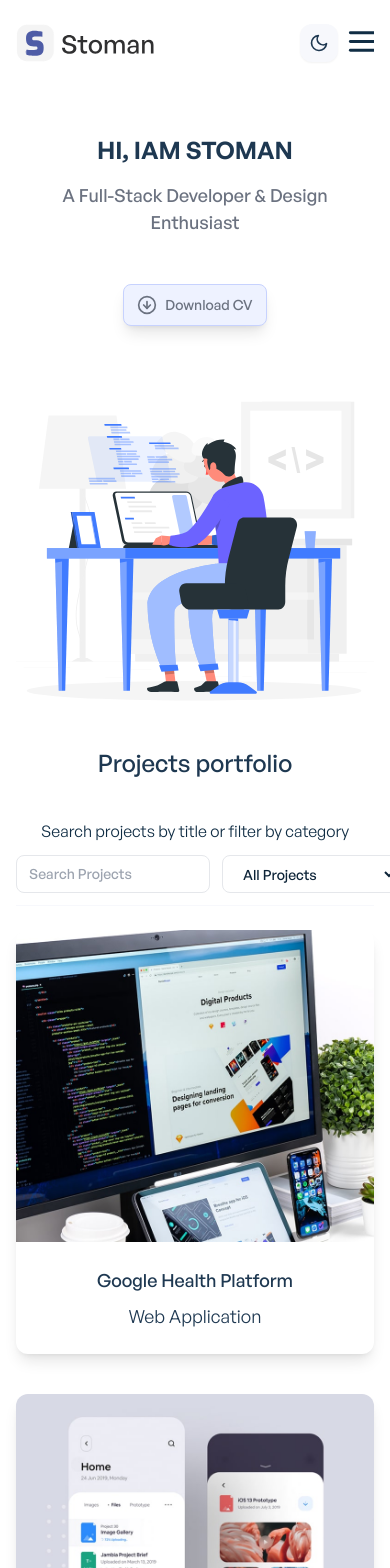
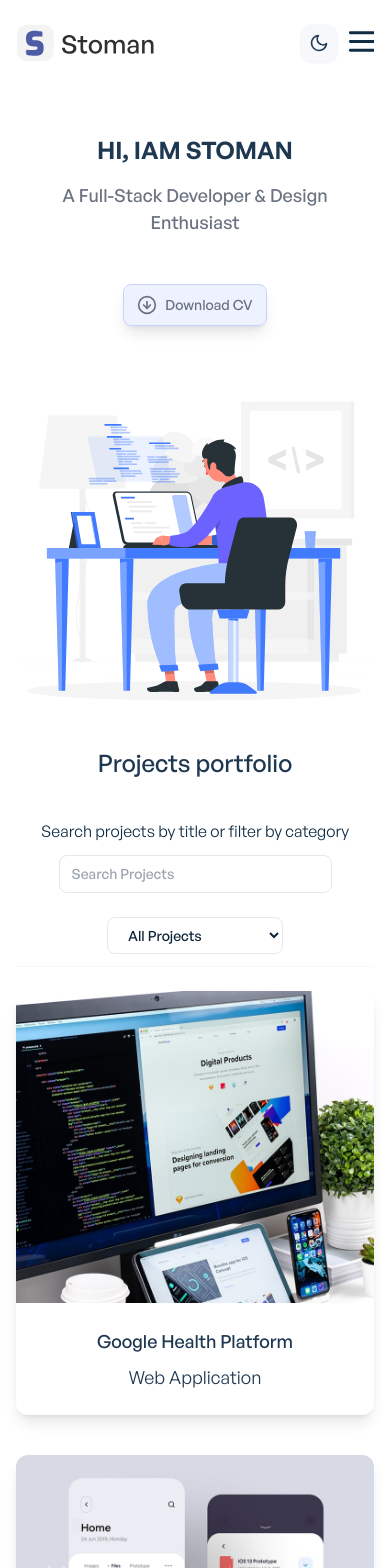
Before and after one commit to ShahbazVK/my-own-freelance-portfolio, a React (Create React App) app: page / in a window 390 px wide. Shown: the top 1568 px of the page. Built offline with nearby package versions, Linux system fonts and the light colour scheme.

Commit message:
fixed search project, footer, header

```diff
--- a/src/components/projects/ProjectsFilter.jsx
+++ b/src/components/projects/ProjectsFilter.jsx
@@ -12,6 +12,7 @@ const ProjectsFilter = ({ setSelectProject }) => {
 				setSelectProject(e.target.value);
 			}}
 			className="font-general-medium
+				select-box-input
                 px-4
                 sm:px-6
                 py-2
--- a/src/components/projects/ProjectsGrid.jsx
+++ b/src/components/projects/ProjectsGrid.jsx
@@ -37,7 +37,9 @@ const ProjectsGrid = () => {
 				</h3>
 				<div
 					className="
-                        flex
+                        sm:flex
+						block
+						text-center
                         justify-between
                         border-b border-primary-light
                         dark:border-secondary-dark
@@ -45,7 +47,7 @@ const ProjectsGrid = () => {
                         gap-3
                         "
 				>
-					<div className="flex justify-between gap-2">
+					<div className="flex sm:justify-between justify-center gap-2">
 						<span
 							className="
                                 hidden
@@ -64,7 +66,9 @@ const ProjectsGrid = () => {
 							onChange={(e) => {
 								setSearchProject(e.target.value);
 							}}
+							// style={{ width: "20rem" }}
 							className="font-general-medium
+							search-project-input
                                 pl-3
                                 pr-1
                                 sm:px-4
@@ -88,7 +92,7 @@ const ProjectsGrid = () => {
 							aria-label="Name"
 						/>
 					</div>
-
+					<br />
 					<ProjectsFilter setSelectProject={setSelectProject} />
 				</div>
 			</div>
--- a/src/components/shared/AppFooter.jsx
+++ b/src/components/shared/AppFooter.jsx
@@ -58,6 +58,7 @@ const AppFooter = () => {
 							</a>
 						))}
 					</ul>
+					{/* for small screen */}
 					<div className='scroll-contact-icons sm:hidden'>
 						{socialLinks.map((link) => (
 							<a
@@ -66,7 +67,7 @@ const AppFooter = () => {
 								key={link.id}
 								className="text-gray-400 hover:text-indigo-500 dark:hover:text-indigo-400 cursor-pointer rounded-lg bg-gray-50 dark:bg-ternary-dark hover:bg-gray-100 shadow-sm p-4 duration-300"
 							>
-								<i style={{ fontSize: '40px' }}>
+								<i style={{ fontSize: '20px' }}>
 									{link.icon}
 								</i>
 							</a>
--- a/src/css/App.css
+++ b/src/css/App.css
@@ -246,6 +246,7 @@ div.scroll-contact-icons {
 	overflow: auto;
 	white-space: nowrap;
 	width: 80vw;
+	text-align: center;
 }
 /* Hide scrollbar for Chrome, Safari and Opera */
 .scroll-contact-icons::-webkit-scrollbar {
--- a/src/css/main.css
+++ b/src/css/main.css
@@ -1478,3 +1478,16 @@ Ensure the default browser behavior of the `hidden` attribute.
     line-height: 2.25rem;
   }
 }
+.search-project-input{
+  width: 40vw;
+}
+@media only screen and (max-width: 638px) {
+  .search-project-input{
+    width: 40vw;
+  }
+}
+@media only screen and (max-width: 530px) {
+  .search-project-input{
+    width: 70vw;
+  }
+}
```
Lines whose indentation alone changed are shown as unchanged.
